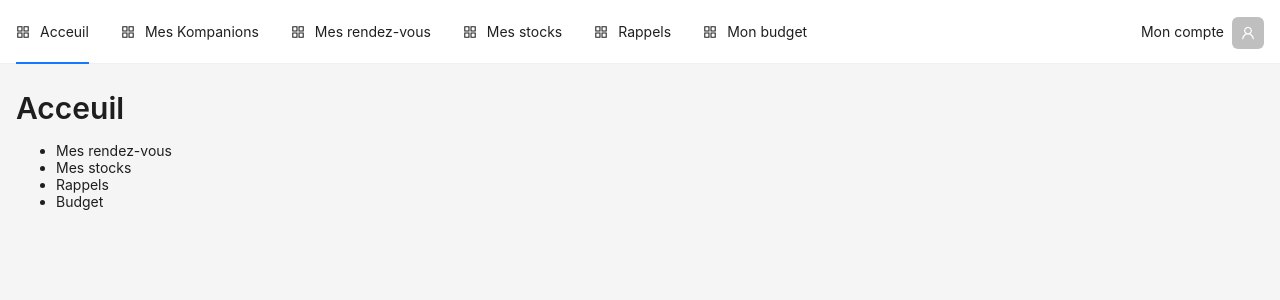
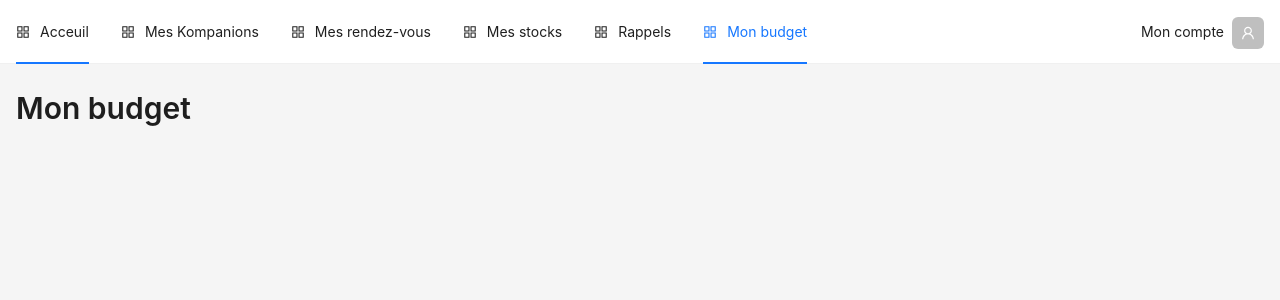
Before and after one commit to FabienLacorre/Kompanion, a React (Create React App) app in the folder kompanion-front/: page /my-budget in a window 1280 px wide. Shown: the top 300 px of the page. Built offline with nearby package versions, Linux system fonts and the light colour scheme.

Commit message:
feat: add all black pages

```diff
--- a/kompanion-front/package.json
+++ b/kompanion-front/package.json
@@ -45,5 +45,8 @@
       "last 1 firefox version",
       "last 1 safari version"
     ]
+  },
+  "devDependencies": {
+    "@types/lodash": "^4.17.5"
   }
 }
--- a/kompanion-front/src/Components/Navbar.tsx
+++ b/kompanion-front/src/Components/Navbar.tsx
@@ -1,21 +1,24 @@
 import { Avatar, Menu, MenuProps, Space, Typography } from "antd";
-import {
-  AppstoreOutlined,
-  MailOutlined,
-  SettingOutlined,
-} from "@ant-design/icons";
-import { useMemo, useState } from "react";
+import { AppstoreOutlined } from "@ant-design/icons";
+import { useEffect, useMemo } from "react";
 import { UserOutlined } from "@ant-design/icons";
 import "./Navbar.css";
 import clsx from "clsx";
-import { Page } from "./Page";
-import { Dashboard } from "../Pages/Dashboard";
-import path from "path";
 import { PageKeyEnum, pageConfiguration } from "../Router";
+import { useDispatch, useSelector } from "react-redux";
+import {
+  NavigationState,
+  userUpdatePageAction,
+} from "../Stores/NavigationSlice";
+import { RootState } from "../Stores/store";
 
 type MenuItem = Required<MenuProps>["items"][number];
 
 export const Navbar = (): JSX.Element => {
+  const dispatch = useDispatch();
+  const navigationState: NavigationState = useSelector(
+    (state: RootState) => state.navigation
+  );
   const menuClassName = clsx("kom-c-menu");
   const leftItemClassName = clsx("kom-c-menu-item");
   const rightItemClassName = clsx("kom-c-menu-item", "kom-c-menu-item--right");
@@ -98,16 +101,27 @@ export const Navbar = (): JSX.Element => {
     ];
   }, []);
 
-  const [current, setCurrent] = useState("mail");
+  const handleOnClick: MenuProps["onClick"] = (e) => {
+    dispatch(userUpdatePageAction(e.key as PageKeyEnum));
+  };
 
-  const handleOnClick: MenuProps["onClick"] = (e) => {
-    setCurrent(e.key);
-  };
+  useEffect(() => {
+    const url = window.location.pathname;
+    const pageKey = Object.keys(pageConfiguration).find((key) => {
+      return pageConfiguration[key as PageKeyEnum].path === url;
+    });
+
+    if (pageKey) {
+      dispatch(
+        userUpdatePageAction(pageConfiguration[pageKey as PageKeyEnum].keyEnum)
+      );
+    }
+  }, []);
 
   return (
     <Menu
       className={menuClassName}
-      selectedKeys={[current]}
+      selectedKeys={[navigationState.page as string]}
       mode="horizontal"
       items={items}
       onClick={handleOnClick}
--- /dev/null
+++ b/kompanion-front/src/Pages/MyAccount.tsx
@@ -0,0 +1,13 @@
+import { Typography } from "antd";
+import { Content } from "antd/es/layout/layout";
+import clsx from "clsx";
+
+export const MyAccount = (): JSX.Element => {
+  const contentClassName = clsx("content", "full-height");
+
+  return (
+    <Content className={contentClassName}>
+      <Typography.Title level={2}>Mon compte</Typography.Title>
+    </Content>
+  );
+};
--- /dev/null
+++ b/kompanion-front/src/Pages/MyAppointments.tsx
@@ -0,0 +1,13 @@
+import { Typography } from "antd";
+import { Content } from "antd/es/layout/layout";
+import clsx from "clsx";
+
+export const MyAppointments = (): JSX.Element => {
+  const contentClassName = clsx("content", "full-height");
+
+  return (
+    <Content className={contentClassName}>
+      <Typography.Title level={2}>Mes rendez-vous</Typography.Title>
+    </Content>
+  );
+};
--- /dev/null
+++ b/kompanion-front/src/Pages/MyBudget.tsx
@@ -0,0 +1,13 @@
+import { Typography } from "antd";
+import { Content } from "antd/es/layout/layout";
+import clsx from "clsx";
+
+export const MyBudget = (): JSX.Element => {
+  const contentClassName = clsx("content", "full-height");
+
+  return (
+    <Content className={contentClassName}>
+      <Typography.Title level={2}>Mon budget</Typography.Title>
+    </Content>
+  );
+};
--- /dev/null
+++ b/kompanion-front/src/Pages/MyKompanions.tsx
@@ -0,0 +1,13 @@
+import { Typography } from "antd";
+import { Content } from "antd/es/layout/layout";
+import clsx from "clsx";
+
+export const MyKompanions = (): JSX.Element => {
+  const contentClassName = clsx("content", "full-height");
+
+  return (
+    <Content className={contentClassName}>
+      <Typography.Title level={2}>Mes Kompanions</Typography.Title>
+    </Content>
+  );
+};
--- /dev/null
+++ b/kompanion-front/src/Pages/MyReminders.tsx
@@ -0,0 +1,13 @@
+import { Typography } from "antd";
+import { Content } from "antd/es/layout/layout";
+import clsx from "clsx";
+
+export const MyReminders = (): JSX.Element => {
+  const contentClassName = clsx("content", "full-height");
+
+  return (
+    <Content className={contentClassName}>
+      <Typography.Title level={2}>Rappels</Typography.Title>
+    </Content>
+  );
+};
--- /dev/null
+++ b/kompanion-front/src/Pages/MyStocks.tsx
@@ -0,0 +1,13 @@
+import { Typography } from "antd";
+import { Content } from "antd/es/layout/layout";
+import clsx from "clsx";
+
+export const MyStocks = (): JSX.Element => {
+  const contentClassName = clsx("content", "full-height");
+
+  return (
+    <Content className={contentClassName}>
+      <Typography.Title level={2}>Mes stocks</Typography.Title>
+    </Content>
+  );
+};
--- a/kompanion-front/src/Router.tsx
+++ b/kompanion-front/src/Router.tsx
@@ -3,6 +3,12 @@ import { Page } from "./Components/Page";
 import { Login } from "./Pages/Login";
 import { Dashboard } from "./Pages/Dashboard";
 import { forOwn } from "lodash";
+import { MyKompanions } from "./Pages/MyKompanions";
+import { MyAppointments } from "./Pages/MyAppointments";
+import { MyStocks } from "./Pages/MyStocks";
+import { MyReminders } from "./Pages/MyReminders";
+import { MyBudget } from "./Pages/MyBudget";
+import { MyAccount } from "./Pages/MyAccount";
 
 export enum PageKeyEnum {
   LOGIN = "LOGIN",
@@ -33,42 +39,42 @@ export const pageConfiguration = {
     keyEnum: PageKeyEnum.MY_KOMPANIONS,
     path: "/my-kompanions",
     label: "Mes Kompanions",
-    Content: <Dashboard />,
+    Content: <MyKompanions />,
     withNavbar: true,
   },
   [PageKeyEnum.MY_APPOINTMENT]: {
     keyEnum: PageKeyEnum.MY_APPOINTMENT,
     path: "/my-appointment",
     label: "Mes rendez-vous",
-    Content: <Dashboard />,
+    Content: <MyAppointments />,
     withNavbar: true,
   },
   [PageKeyEnum.MY_STOCKS]: {
     keyEnum: PageKeyEnum.MY_STOCKS,
     path: "/my-stocks",
     label: "Mes stocks",
-    Content: <Dashboard />,
+    Content: <MyStocks />,
     withNavbar: true,
   },
   [PageKeyEnum.MY_REMINDERS]: {
     keyEnum: PageKeyEnum.MY_REMINDERS,
     path: "/my-reminders",
     label: "Rappels",
-    Content: <Dashboard />,
+    Content: <MyReminders />,
     withNavbar: true,
   },
   [PageKeyEnum.MY_BUDGET]: {
     keyEnum: PageKeyEnum.MY_BUDGET,
     path: "/my-budget",
     label: "Mon budget",
-    Content: <Dashboard />,
+    Content: <MyBudget />,
     withNavbar: true,
   },
   [PageKeyEnum.MY_ACCOUNT]: {
     keyEnum: PageKeyEnum.MY_ACCOUNT,
     path: "/my-account",
     label: "Mon compte",
-    Content: <Dashboard />,
+    Content: <MyAccount />,
     withNavbar: true,
   },
 };
--- /dev/null
+++ b/kompanion-front/src/Stores/NavigationSlice.ts
@@ -0,0 +1,24 @@
+import { createSlice } from "@reduxjs/toolkit";
+import { PageKeyEnum } from "../Router";
+
+// INITIAL STATES
+export interface NavigationState {
+  page: PageKeyEnum;
+}
+
+const navigationInitialState: NavigationState = {
+  page: PageKeyEnum.HOME,
+};
+
+// SLICE
+export const navigationSlice = createSlice({
+  name: "navigation",
+  initialState: navigationInitialState,
+  reducers: {
+    updatePage: (state, action: { type: string; payload: PageKeyEnum }) => {
+      state.page = action.payload;
+    },
+  },
+});
+
+export const { updatePage: userUpdatePageAction } = navigationSlice.actions;
--- a/kompanion-front/src/Stores/store.ts
+++ b/kompanion-front/src/Stores/store.ts
@@ -1,9 +1,11 @@
 import { configureStore } from "@reduxjs/toolkit";
 import { userSlice } from "./UserSlice";
+import { navigationSlice } from "./NavigationSlice";
 
 export const store = configureStore({
   reducer: {
     user: userSlice.reducer,
+    navigation: navigationSlice.reducer,
   },
 });
 
```
Also changed, not shown: 1 other file (tests, documents, lock files or other folders).
